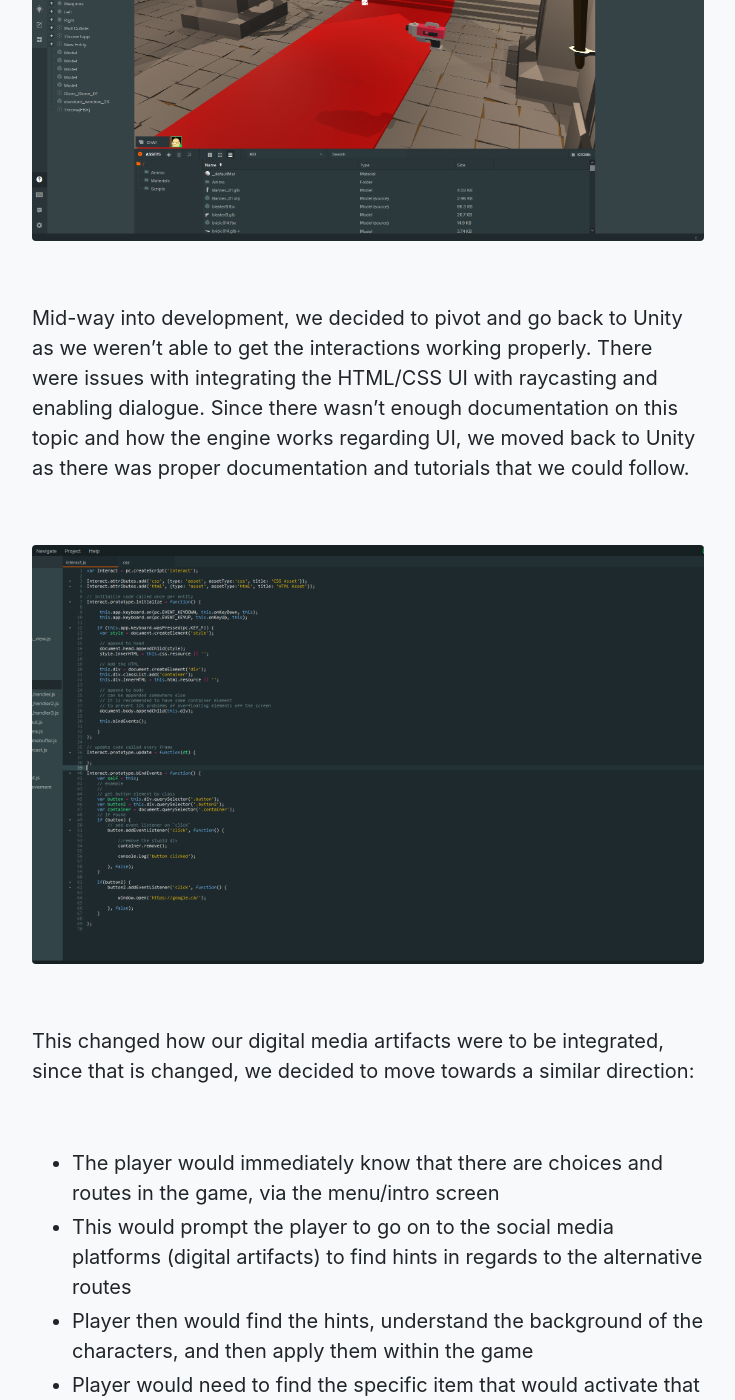
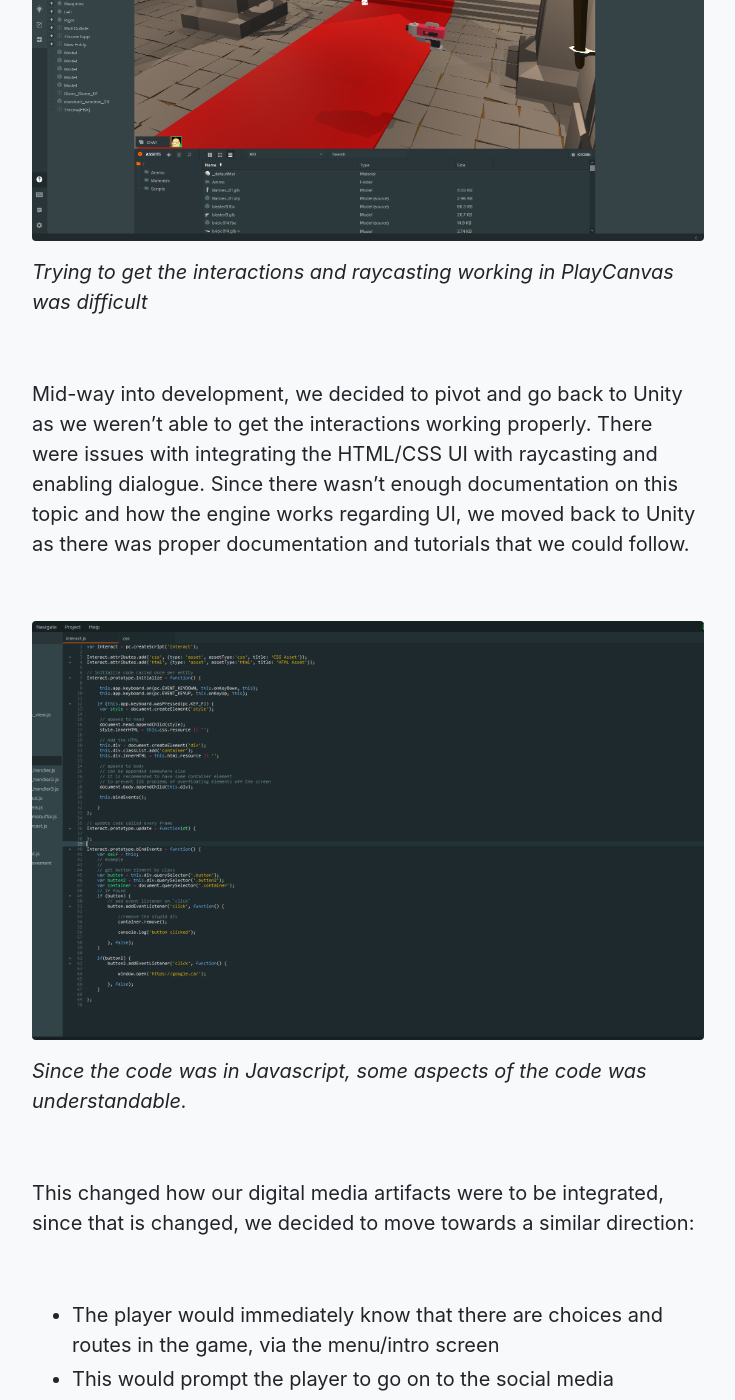
Before and after one commit to ixdwtruong/ixdwtruong.github.io, a Jekyll site: the page built from _posts/0001-01-09-intnarp1.md, in a window 1280 px wide and 1400 px high, scrolled down 2834 px. Shown: the whole window, without its empty margins (272-1007 px from the left). Built offline with Jekyll 4.4.1, drawn with Linux system fonts in a browser that asks for light colours; some of the changed text lies outside the part shown.

Commit message:
Update 0001-01-09-intnarp1.md

```diff
--- a/_posts/0001-01-09-intnarp1.md
+++ b/_posts/0001-01-09-intnarp1.md
@@ -72,6 +72,7 @@
 <br>
 
 ![image](/images/narp21.png)
+<i>Trying to get the interactions and raycasting working in PlayCanvas was difficult</i>
 
 <br>
 
@@ -80,6 +81,7 @@
 <br>
 
 ![image](/images/narp22.png)
+<i>Since the code was in Javascript, some aspects of the code was understandable.</i>
 
 <br>
 
```
Also changed, not shown: other parts of _posts/0001-01-09-intnarp1.md (+1 -0 lines).
